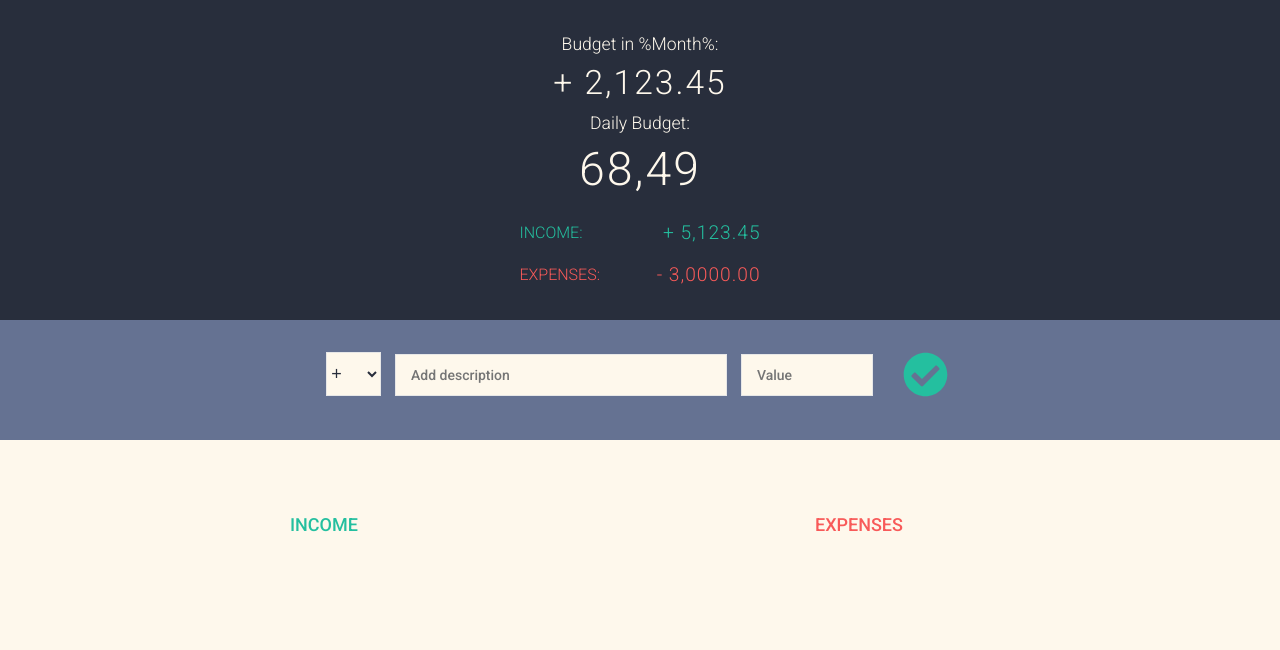
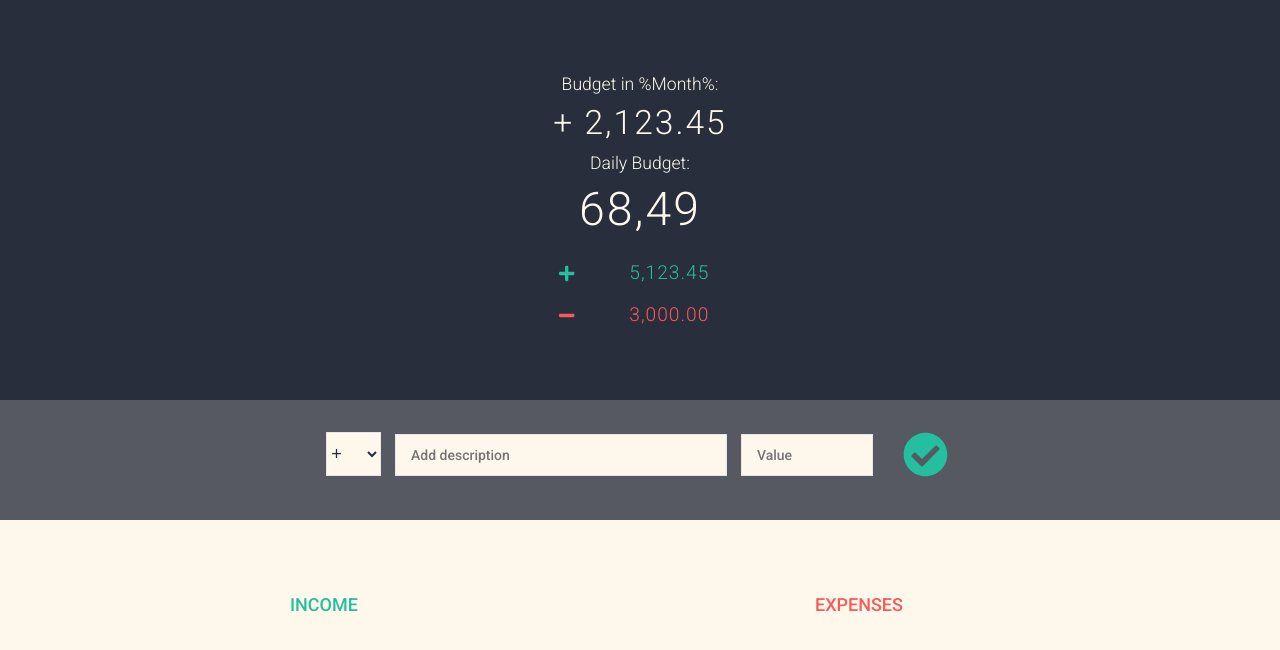
Before and after one commit to romankhairov/daily-budget-calculator, a website built with webpack: page app/index.html in a window 1280 px wide. Built offline with nearby package versions, Linux system fonts and the light colour scheme.

Commit message:
add plus/minus icons instead of text

```diff
--- a/app/assets/styles/base/_global.css
+++ b/app/assets/styles/base/_global.css
@@ -11,7 +11,3 @@ body {
 .right { float: right; }
 .red { color: $mainRed !important; }
 .red-focus:focus { border: 1px solid $mainRed !important; }
-/* img {
-  max-width: 100%;
-  height: auto;
-} */
--- a/app/assets/styles/base/_variables.css
+++ b/app/assets/styles/base/_variables.css
@@ -2,4 +2,4 @@ $mainGreen: #24bf9f;
 $mainRed: #f85a59;
 $mainWhite: #fef8ec;
 $darkGrey: #282e3c;
-$lightGrey: #657292;
+$lightGrey: #565962;
--- a/app/assets/styles/modules/_output.css
+++ b/app/assets/styles/modules/_output.css
@@ -1,6 +1,6 @@
 .output {
   width: 100%;
-  height: 40vh;
+  height: 400px;
   background-color: $darkGrey;
   color: $mainWhite;
   font-weight: 300;
@@ -40,23 +40,23 @@
 
   &__income,
   &__expenses {
+    margin-left: 40px;
+      width: 150px;
       padding: 1rem;
       text-transform: uppercase;
   }
 
   &__income {
       margin-bottom: 10px;
-      /* border: 3px solid $mainGreen; */
   }
 
   &__expenses {
-      /* border: 3px solid $mainRed; */
   }
 
   &__income--text,
   &__expenses--text {
       float: left;
-      font-size: 1rem;
+      font-size: 1.1rem;
       margin-top: 2px;
   }
 
@@ -76,14 +76,4 @@
       float: left;
   }
 
-
-  &__income--percentage,
-  &__expenses--percentage {
-      float: left;
-      width: 34px;
-      font-size: 11px;
-      padding: 3px 0;
-      margin-left: 10px;
-  }
-
 }
--- a/app/index.html
+++ b/app/index.html
@@ -31,16 +31,16 @@
       </div>
       <div class="budget__value budget__value--large">68,49</div>
       <div class="budget__income clearfix">
-          <div class="budget__income--text">Income:</div>
+          <div class="budget__income--text"><i class="fas fa-plus"></i></div>
           <div class="right">
-              <div class="budget__income--value">+ 5,123.45</div>
+              <div class="budget__income--value">5,123.45</div>
           </div>
       </div>
 
       <div class="budget__expenses clearfix">
-          <div class="budget__expenses--text">Expenses:</div>
+          <div class="budget__expenses--text"><i class="fas fa-minus"></i></div>
           <div class="right clearfix">
-              <div class="budget__expenses--value">- 3,0000.00</div>
+              <div class="budget__expenses--value">3,000.00</div>
           </div>
       </div>
     </div>
--- a/app/temp/styles/styles.css
+++ b/app/temp/styles/styles.css
@@ -466,11 +466,6 @@ body {
 
 .red-focus:focus { border: 1px solid #f85a59 !important; }
 
-/* img {
-  max-width: 100%;
-  height: auto;
-} */
-
 .wrapper {
   padding-left: 2em;
   padding-right: 2em;
@@ -481,7 +476,7 @@ body {
 
 .output {
   width: 100%;
-  height: 40vh;
+  height: 400px;
   background-color: #282e3c;
   color: #fef8ec;
   font-weight: 300;
@@ -524,23 +519,23 @@ body {
 
 .budget__income,
   .budget__expenses {
+    margin-left: 40px;
+      width: 150px;
       padding: 1rem;
       text-transform: uppercase;
   }
 
 .budget__income {
       margin-bottom: 10px;
-      /* border: 3px solid $mainGreen; */
   }
 
 .budget__expenses {
-      /* border: 3px solid $mainRed; */
   }
 
 .budget__income--text,
   .budget__expenses--text {
       float: left;
-      font-size: 1rem;
+      font-size: 1.1rem;
       margin-top: 2px;
   }
 
@@ -560,19 +555,10 @@ body {
       float: left;
   }
 
-.budget__income--percentage,
-  .budget__expenses--percentage {
-      float: left;
-      width: 34px;
-      font-size: 11px;
-      padding: 3px 0;
-      margin-left: 10px;
-  }
-
 .input {
   width: 100%;
   height: 15vh;
-  background-color: #657292;
+  background-color: #565962;
 }
 
 .add {
```
